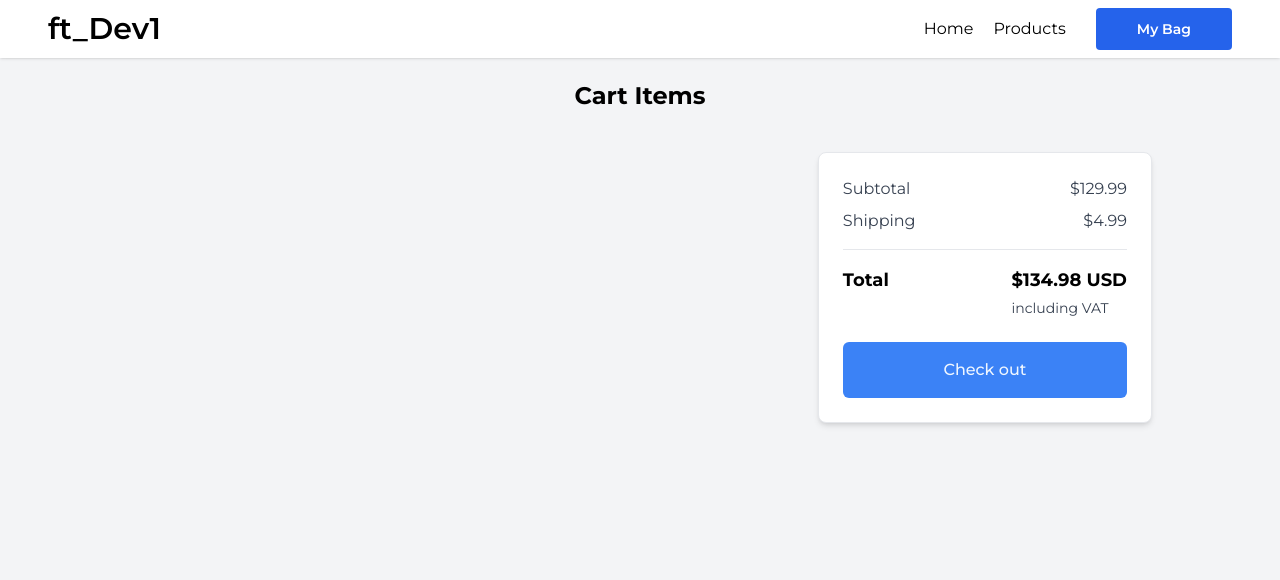
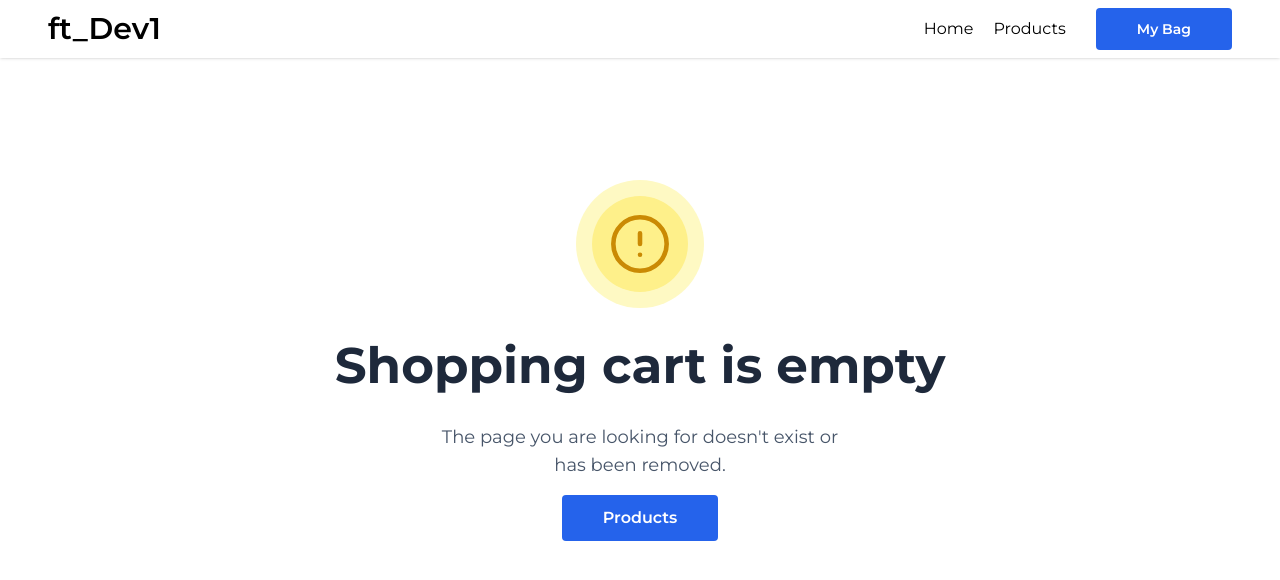
Before and after one commit to boburastonov/product-shopping, a Next.js app: page /shopping-cart in a window 1280 px wide. Shown: the top 580 px of the page. Built offline with nearby package versions, Linux system fonts and the light colour scheme.

Commit message:
Add product price settings and create an empty shopping cart component

```diff
--- a/src/app/shopping-cart/page.tsx
+++ b/src/app/shopping-cart/page.tsx
@@ -4,9 +4,11 @@
 import { ProductType } from "@/interface";
 import { StarIcon as StarIconOutline } from "@heroicons/react/24/outline";
 import { StarIcon } from "@heroicons/react/24/solid";
-import { useState } from "react";
+import Link from "next/link";
+import { useState, useEffect } from "react";
 
 const ShoppingCart = () => {
+  const [total, setTotal] = useState<number>(0);
   const [products, setProducts] = useState<ProductType[]>(
     JSON.parse(localStorage.getItem("carts") as string) || []
   );
@@ -44,7 +46,17 @@
     }
   };
 
+  useEffect(() => {
+    const newTotal = products.reduce(
+      (acc, item) => acc + item.price * item.quantity,
+      0
+    );
+    setTotal(newTotal);
+  }, [products]);
+
   return (
+    <>
+      {products.length ? (
         <div className="h-screen bg-gray-100 pt-20">
           <h1 className="mb-10 text-center text-2xl font-bold">Cart Items</h1>
           <div className="mx-auto max-w-5xl justify-center px-6 md:flex md:space-x-6 xl:px-0">
@@ -119,10 +131,13 @@
                       </div>
                       <div className="flex items-center space-x-4">
                         <p className="text-sm">
-                      {product.price.toLocaleString("en-US", {
+                          {(product.price * product.quantity).toLocaleString(
+                            "en-US",
+                            {
                               style: "currency",
                               currency: "USD",
-                      })}
+                            }
+                          )}
                         </p>
                         <svg
                           xmlns="http://www.w3.org/2000/svg"
@@ -148,17 +163,32 @@
             <div className="mt-6 h-full rounded-lg border bg-white p-6 shadow-md md:mt-0 md:w-1/3">
               <div className="mb-2 flex justify-between">
                 <p className="text-gray-700">Subtotal</p>
-            <p className="text-gray-700">$129.99</p>
+                <p className="text-gray-700">
+                  {total.toLocaleString("en-US", {
+                    currency: "usd",
+                    style: "currency",
+                  })}
+                </p>
               </div>
               <div className="flex justify-between">
                 <p className="text-gray-700">Shipping</p>
-            <p className="text-gray-700">$4.99</p>
+                <p className="text-gray-700">
+                  {(10).toLocaleString("en-US", {
+                    currency: "usd",
+                    style: "currency",
+                  })}
+                </p>
               </div>
               <hr className="my-4" />
               <div className="flex justify-between">
                 <p className="text-lg font-bold">Total</p>
                 <div className="">
-              <p className="mb-1 text-lg font-bold">$134.98 USD</p>
+                  <p className="mb-1 text-lg font-bold">
+                    {(total + 10).toLocaleString("en-US", {
+                      currency: "usd",
+                      style: "currency",
+                    })}
+                  </p>
                   <p className="text-sm text-gray-700">including VAT</p>
                 </div>
               </div>
@@ -168,6 +198,42 @@
             </div>
           </div>
         </div>
+      ) : (
+        <div className="flex h-[calc(100vh-80px)] items-center justify-center p-5 bg-white w-full">
+          <div className="text-center">
+            <div className="inline-flex rounded-full bg-yellow-100 p-4">
+              <div className="rounded-full stroke-yellow-600 bg-yellow-200 p-4">
+                <svg
+                  className="w-16 h-16"
+                  viewBox="0 0 28 28"
+                  fill="none"
+                  xmlns="http://www.w3.org/2000/svg"
+                >
+                  <path
+                    d="M14.0002 9.33337V14M14.0002 18.6667H14.0118M25.6668 14C25.6668 20.4434 20.4435 25.6667 14.0002 25.6667C7.55684 25.6667 2.3335 20.4434 2.3335 14C2.3335 7.55672 7.55684 2.33337 14.0002 2.33337C20.4435 2.33337 25.6668 7.55672 25.6668 14Z"
+                    stroke-width="2"
+                    stroke-linecap="round"
+                    stroke-linejoin="round"
+                  ></path>
+                </svg>
+              </div>
+            </div>
+            <h1 className="mt-5 text-[36px] font-bold text-slate-800 lg:text-[50px]">
+              Shopping cart is empty
+            </h1>
+            <p className="text-slate-600 mt-5 lg:text-lg">
+              The page you are looking for doesn't exist or <br />
+              has been removed.
+            </p>
+            <Link href={"/products"}>
+              <button className="button bg-blue-600 mt-4 text-white border-transparent hover:border-blue-600 hover:bg-transparent hover:text-black">
+                Products
+              </button>
+            </Link>
+          </div>
+        </div>
+      )}
+    </>
   );
 };
 
```
Lines whose indentation alone changed are shown as unchanged.
